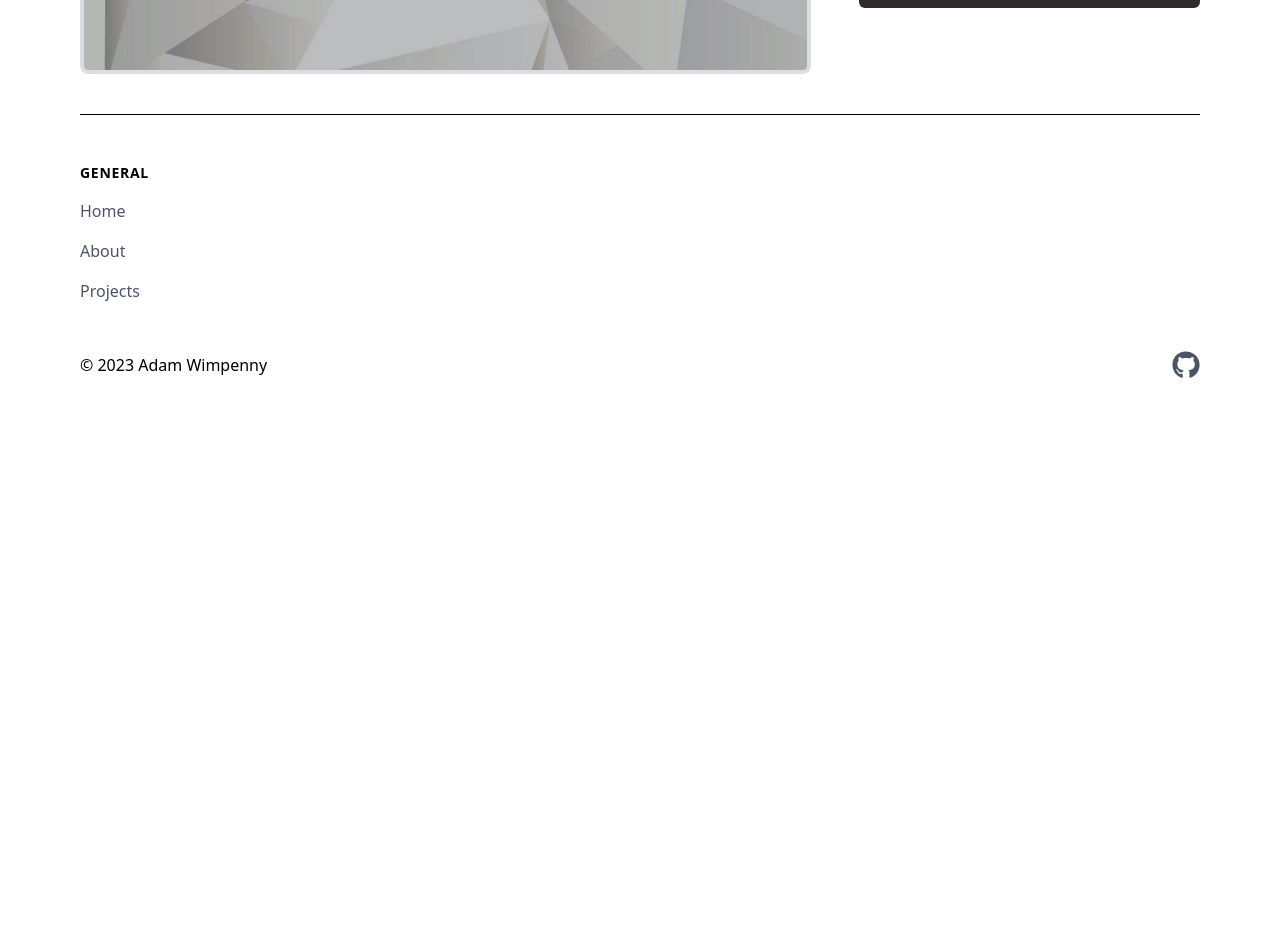
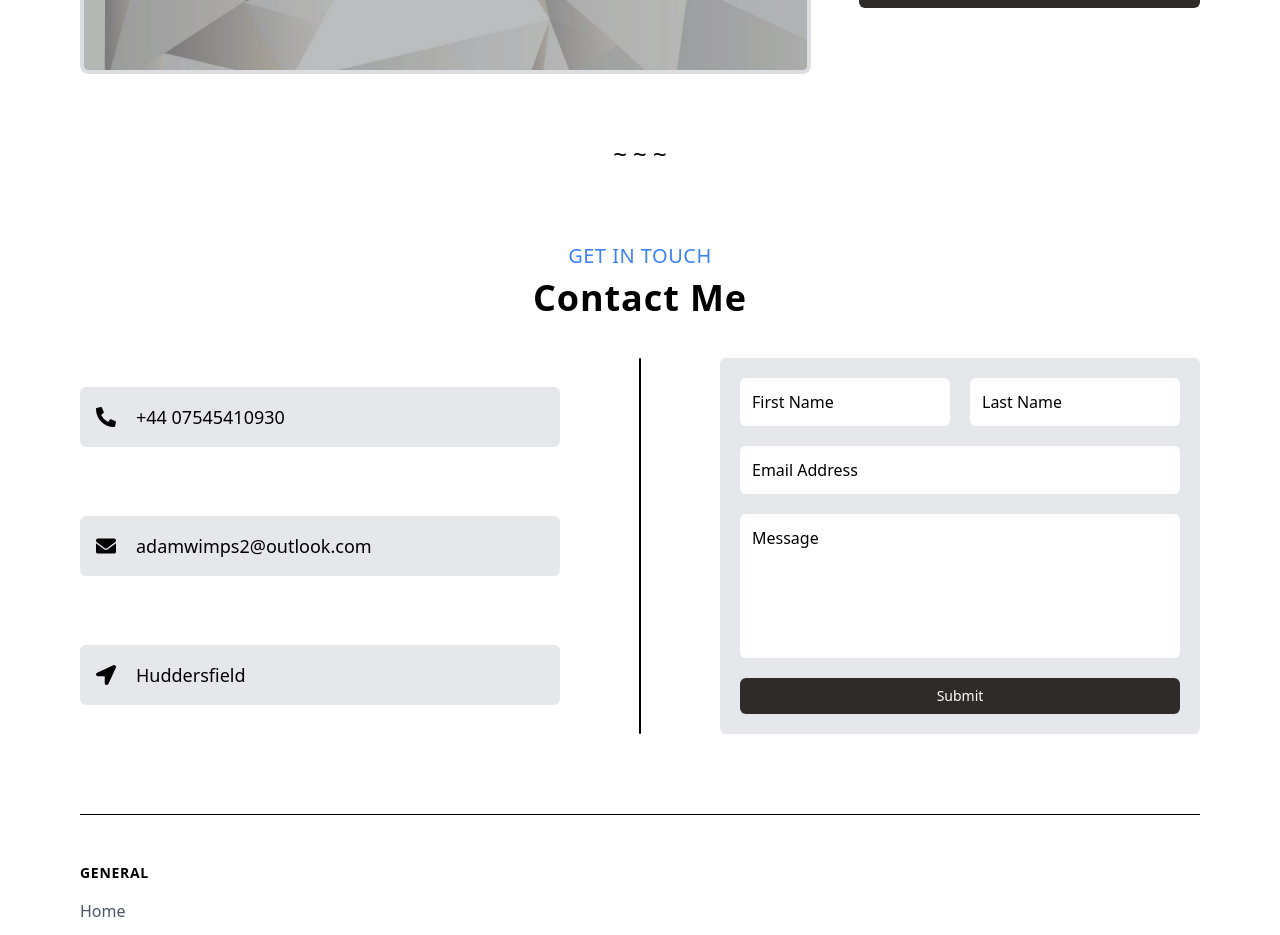
Before and after one commit to awimpenny/myPortfolio, a Next.js app: page /projects in a window 1280 px wide. Shown: the part 1160-2095 px from the top of the page. Before the commit the page ends 1559 px from the top, so only its background shows below. Built offline with nearby package versions, Linux system fonts and the light colour scheme.

Commit message:
style(all): added contact form to each page

```diff
--- a/app/page.tsx
+++ b/app/page.tsx
@@ -1,6 +1,7 @@
 /** @format */
 
 import Image from 'next/image';
+import ContactForm from '@/components/about/contact';
 
 export default function Home() {
     return (
@@ -57,6 +58,8 @@ export default function Home() {
                 <p className='text-lg mb-3 md:mb-5 text-center md:text-left'>Check out some of my favourite pieces.</p>
                 <ProjectsList />
             </div>
+            <hr className="h-10 w-full text-center my-16 border-none before:text-2xl before:leading-8 before:text-black  dark:before:text-gray-300 before:content-['~_~_~']"></hr>
+            <ContactForm />
         </main>
     );
 }
--- a/app/projects/page.tsx
+++ b/app/projects/page.tsx
@@ -1,5 +1,6 @@
 /** @format */
 import Image from 'next/image';
+import ContactForm from '@/components/about/contact';
 interface Iprojects {
     title: string;
     emoji?: string;
@@ -54,6 +55,8 @@ const Projects = () => {
                     return <ProjectCard data={v} key={i} />;
                 })}
             </div>
+            <hr className="h-10 w-full text-center my-16 border-none before:text-2xl before:leading-8 before:text-black  dark:before:text-gray-300 before:content-['~_~_~']"></hr>
+            <ContactForm />
         </main>
     );
 };
--- a/components/about/contact.tsx
+++ b/components/about/contact.tsx
@@ -34,7 +34,7 @@ const ContactForm = () => {
 
     return (
         <>
-            <h1 className='text-lg md:text-xl text-center text-blue-500 mt-5 mb-2 tracking-wide'>GET IN TOUCH</h1>
+            <h1 className='text-lg md:text-xl text-center text-blue-500 mb-2 tracking-wide'>GET IN TOUCH</h1>
             <h2 className='text-3xl md:text-4xl text-center tracking-wide font-bold mb-10'>Contact Me</h2>
             <div className='grid gap-10 md:gap-0 grid-cols-1 md:grid-cols-7 w-full justify-center mb-20'>
                 <div className='flex flex-col w-full gap-10 md:col-span-3 h-full justify-evenly'>
```
